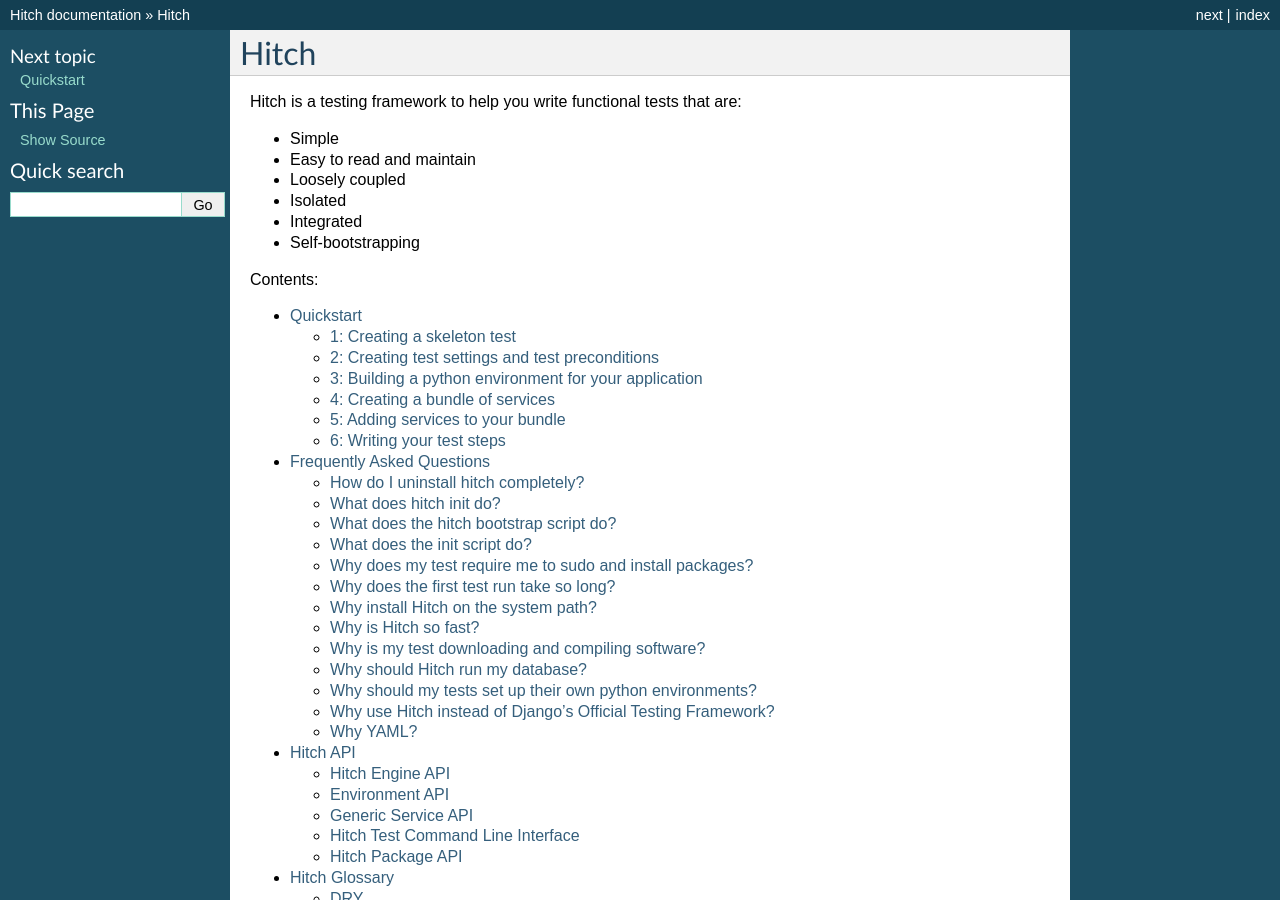
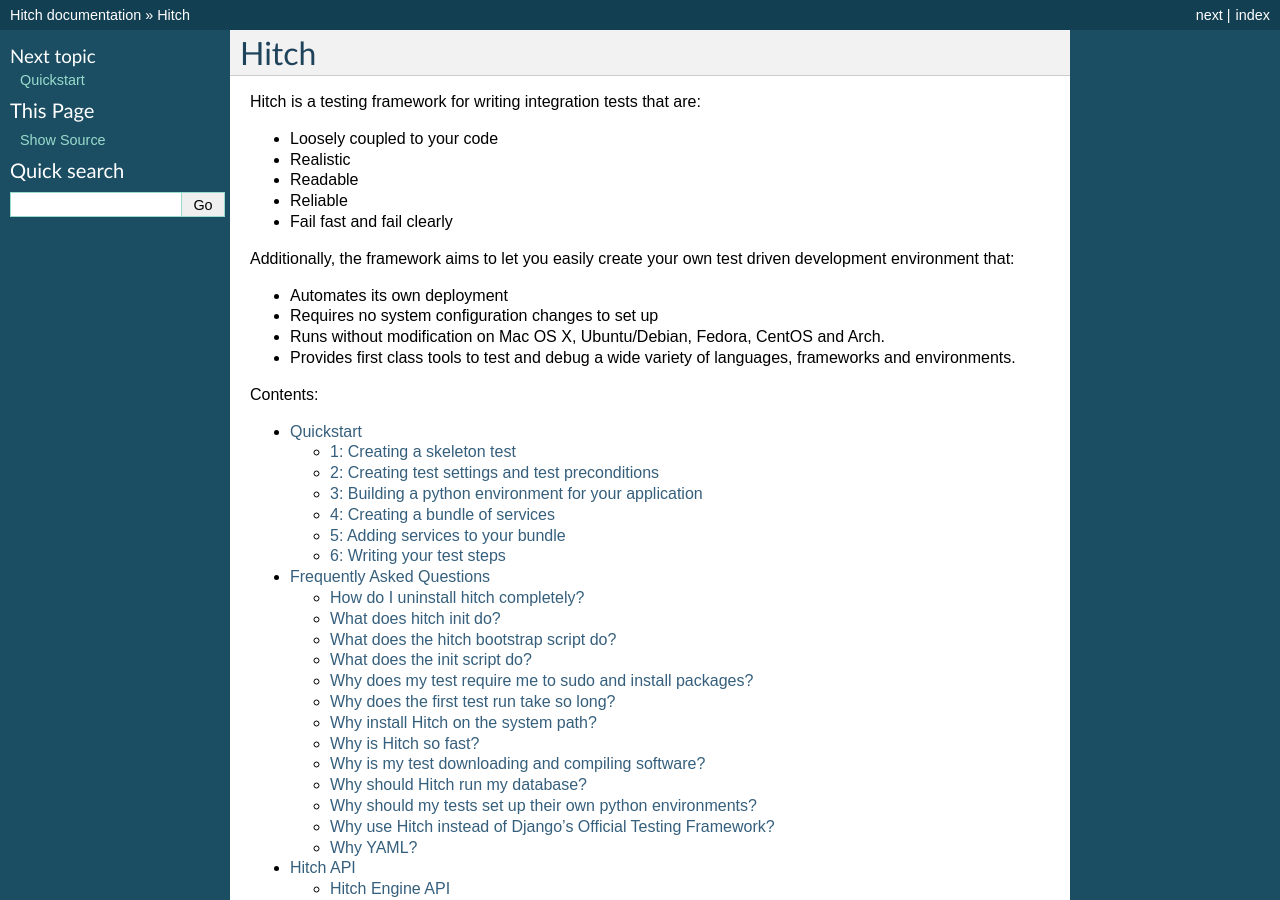
Before and after one commit to hitchtest/hitch, a Sphinx documentation site: the page built from docs/index.rst, in a window 1280 px wide and 900 px high. Built offline with Sphinx 7.4.7, drawn with Linux system fonts in a browser that asks for light colours.

Commit message:
Updated the intro description.

```diff
--- a/docs/index.rst
+++ b/docs/index.rst
@@ -1,14 +1,20 @@
 Hitch
 =====
 
-Hitch is a testing framework to help you write functional tests that are:
+Hitch is a testing framework for writing integration tests that are:
 
-* Simple
-* Easy to read and maintain
-* Loosely coupled
-* Isolated
-* Integrated
-* Self-bootstrapping
+* Loosely coupled to your code
+* Realistic
+* Readable
+* Reliable
+* Fail fast and fail clearly
+
+Additionally, the framework aims to let you easily create your own test driven development environment that:
+
+* Automates its own deployment
+* Requires no system configuration changes to set up
+* Runs without modification on Mac OS X, Ubuntu/Debian, Fedora, CentOS and Arch.
+* Provides first class tools to test and debug a wide variety of languages, frameworks and environments.
 
 Contents:
 
```
